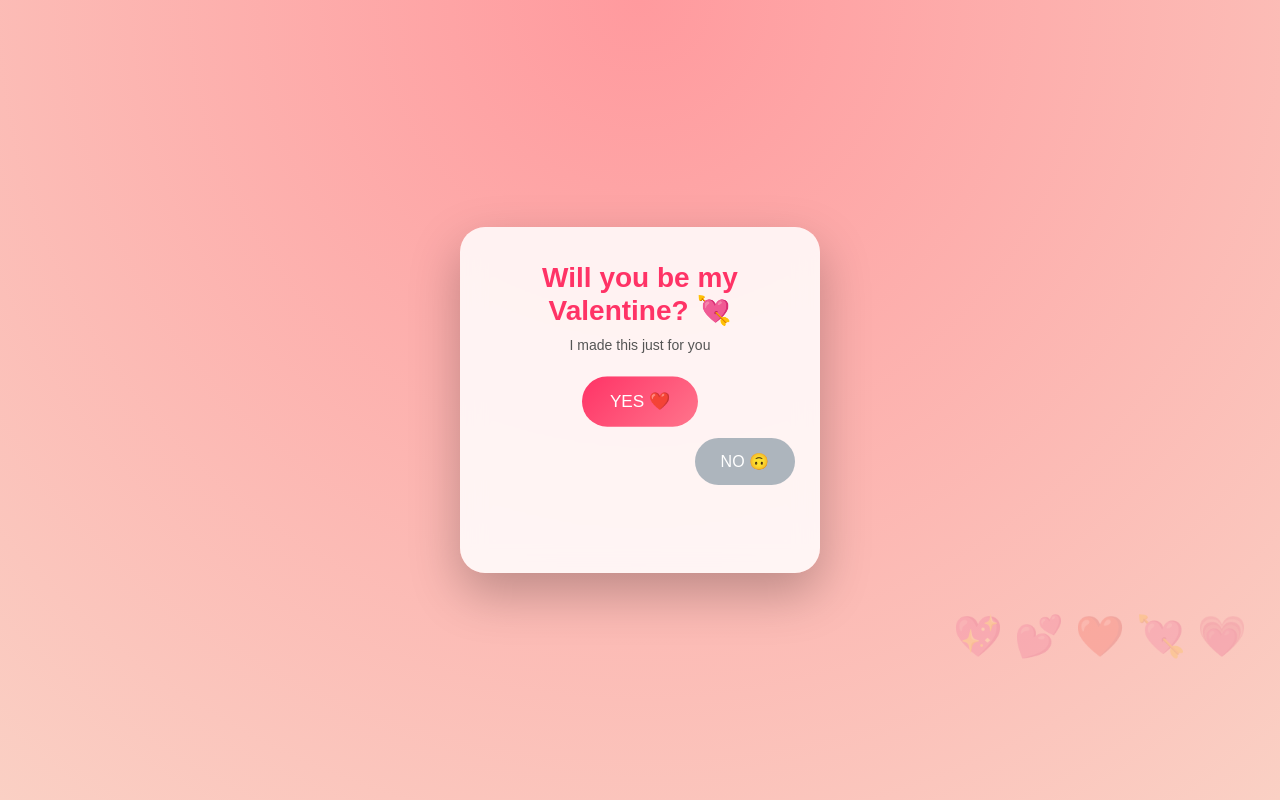
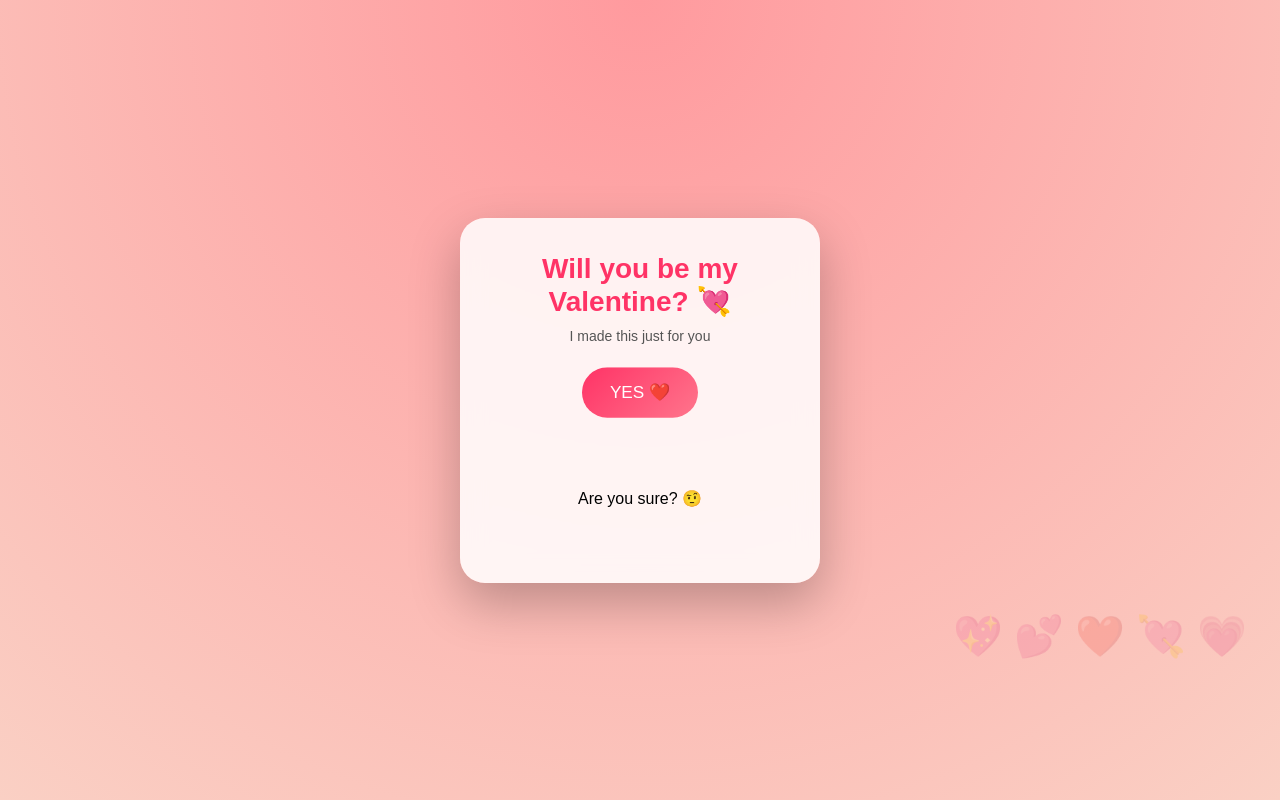
Before and after one commit to kushalakush00-png/valentine, a plain HTML site: page index.html in a window 1280 px wide. Shown: the top 800 px of the page. Drawn offline with Linux system fonts and the light colour scheme.

Commit message:
Update index.html to include noText div
Added a confirmation message for the 'NO' button.

```diff
--- a/index.html
+++ b/index.html
@@ -15,13 +15,15 @@
 
     <p class="subtitle">I made this just for you</p>
 
-    <div class="buttons">
-      <button id="yesBtn">YES ❤️</button>
-      <button id="noBtn">NO 🙃</button>
-    </div>
+  <div class="buttons">
+  <button id="yesBtn">YES ❤️</button>
+</div>
 
-    <p id="message" class="message"></p>
-  </div>
+<div id="noText" class="no-text">Are you sure? 🤨</div>
+<p id="message" class="message"></p>
+
+
+
 
   <script src="script.js"></script>
 </body>
```
